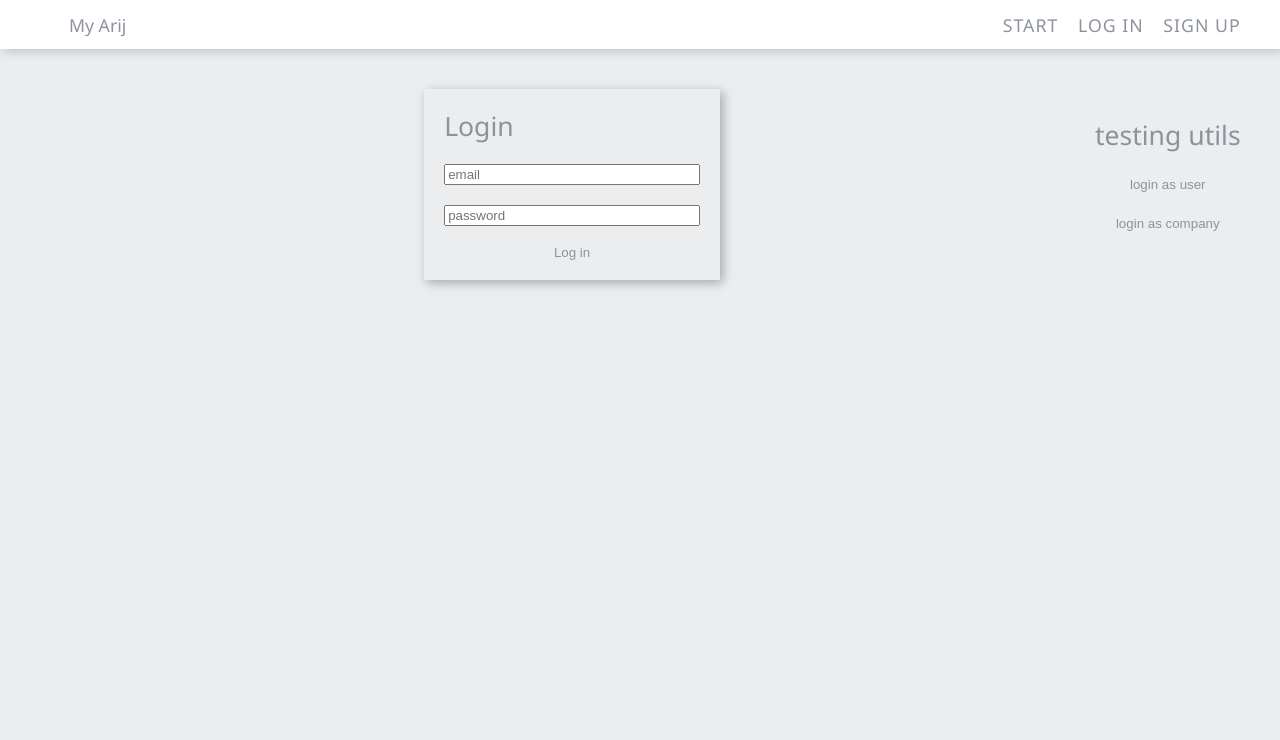
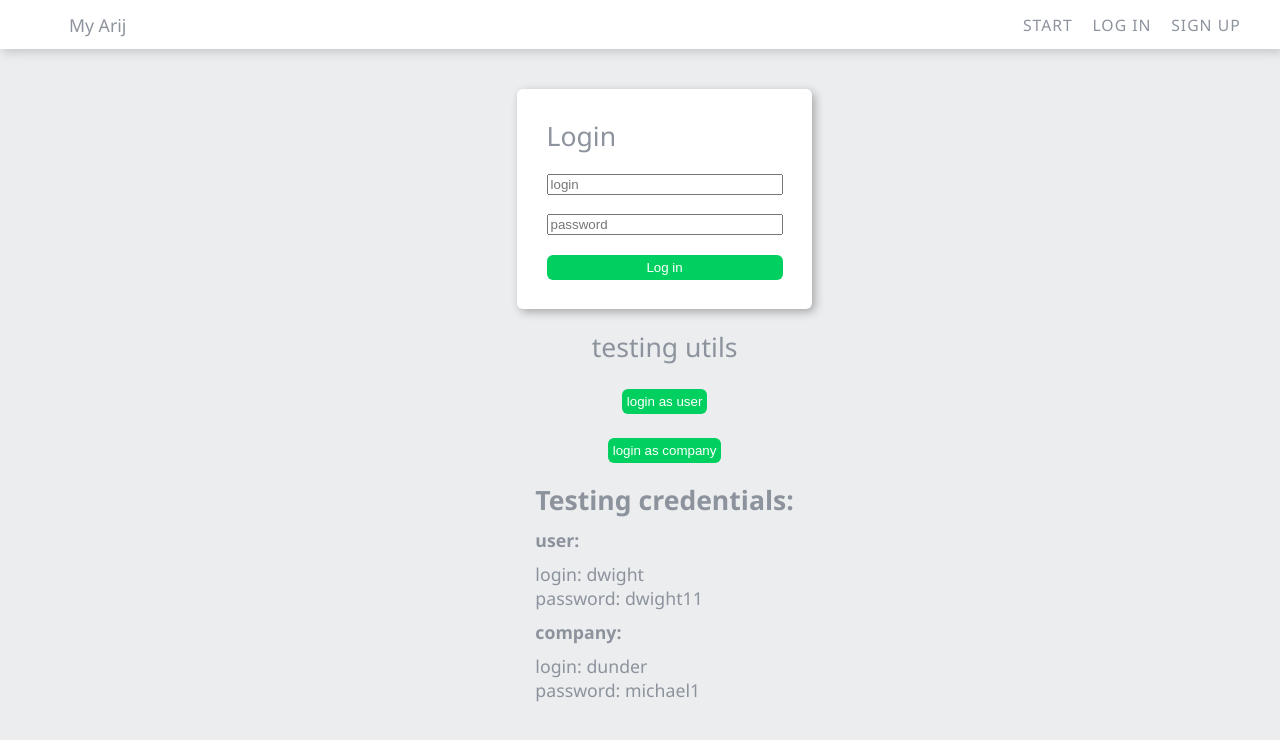
Before and after one commit to malex3334/workflow, a React (Create React App) app: page /login in a window 1280 px wide. Shown: the top 740 px of the page. Built offline with nearby package versions, Linux system fonts and the light colour scheme; no server answers; what miragejs would draw is missing.

Commit message:
login mockup add

```diff
--- a/src/index.scss
+++ b/src/index.scss
@@ -90,7 +90,7 @@
 
   .nav-list {
     margin-right: 2rem;
-    font-size: 1.8rem;
+    font-size: 1.6rem;
     text-transform: uppercase;
     letter-spacing: 1px;
 
@@ -746,3 +746,29 @@
     font-weight: 500;
   }
 }
+
+.login-container {
+  .form {
+    position: relative;
+    padding: 3rem;
+    background: $project-card-bg;
+    border-radius: 6px;
+  }
+
+  .incorrect-password {
+    position: absolute;
+    left: 50%;
+    transform: translateX(-50%);
+    bottom: 0.5rem;
+    font-size: 1.2rem;
+    text-align: center;
+    color: red;
+  }
+
+  button {
+    padding: 0.5rem;
+    display: block;
+    color: white;
+    background: $bg-green;
+  }
+}
--- a/src/pages/Login.jsx
+++ b/src/pages/Login.jsx
@@ -2,6 +2,7 @@ import React from "react";
 import { useState } from "react";
 import { useNavigate } from "react-router-dom";
 import { useGlobalContext } from "../context";
+import useFetch from "../hooks/useFetch";
 
 const testUser = {
   id: "2",
@@ -23,43 +24,64 @@ const testCompany = {
 
 export default function Login() {
   const { user, setUser } = useGlobalContext();
-  const [name, setName] = useState("");
-  const [email, setEmail] = useState("");
+  const [login, setLogin] = useState("");
+  // const [email, setEmail] = useState("");
+  const [password, setPassword] = useState("");
   let navigate = useNavigate();
+  const { data } = useFetch("users/");
+  const [error, setError] = useState(false);
+
+  console.log(data);
 
   const handleSubmit = (e) => {
     e.preventDefault();
-    navigate("/");
+    const result = data.users.filter(({ login: log }) => log.includes(login)); // navigate("/");
+    console.log(result[0].password);
+    if (result[0].password === password) {
+      setUser(result[0]);
+      navigate("/");
+    } else {
+      setError(true);
+      setTimeout(() => {
+        setError(false);
+      }, 3000);
+    }
   };
 
   return (
-    <div className="form-container">
-      <form className="form" onSubmit={(e) => handleSubmit}>
+    <div className="login-container">
+      <form className="form" onSubmit={(e) => handleSubmit(e)}>
         <h2>Login </h2>
 
         <input
-          type="email"
-          placeholder="email"
-          value={name}
+          type="text"
+          placeholder="login"
+          value={login}
           onChange={(e) => {
-            setName(e.target.value);
+            setLogin(e.target.value);
           }}
         />
         <input
           type="password"
           placeholder="password"
-          value={email}
+          value={password}
           onChange={(e) => {
-            setEmail(e.target.value);
+            setPassword(e.target.value);
           }}
         />
-
         <button>Log in</button>
+        {error && (
+          <span className="incorrect-password">
+            incorrect login or password
+          </span>
+        )}
       </form>
+      {/* login shortcut for testing */}
       <div
         style={{
           display: "flex",
           justifyContent: "center",
+          alignItems: "center",
           flexDirection: "column",
           margin: "2rem",
         }}
@@ -75,7 +97,23 @@ export default function Login() {
           login as user
         </button>{" "}
         <br />
-        <button onClick={() => setUser(testCompany)}>login as company</button>
+        <button
+          onClick={() => {
+            setUser(testCompany);
+            navigate("/");
+          }}
+        >
+          login as company
+        </button>
+        <div style={{ marginTop: "2rem" }}>
+          <h2 style={{ fontWeight: "bold" }}>Testing credentials:</h2>
+          <h4 style={{ fontWeight: "bold", margin: "1rem 0" }}>user:</h4>
+          <p>login: dwight</p>
+          <p>password: dwight11</p>
+          <h4 style={{ fontWeight: "bold", margin: "1rem 0" }}>company:</h4>
+          <p>login: dunder</p>
+          <p>password: michael1</p>
+        </div>
       </div>
     </div>
   );
--- a/src/server.js
+++ b/src/server.js
@@ -66,7 +66,8 @@ export default function () {
       });
       let dm = server.create("user", {
         id: "100",
-        login: "nasa1",
+        login: "dunder",
+        password: "michael1",
         name: "Dunder Mifflin",
         img: "https://upload.wikimedia.org/wikipedia/commons/thumb/9/9c/Dunder_Mifflin%2C_Inc.svg/1920px-Dunder_Mifflin%2C_Inc.svg.png",
         type: "company",
```
